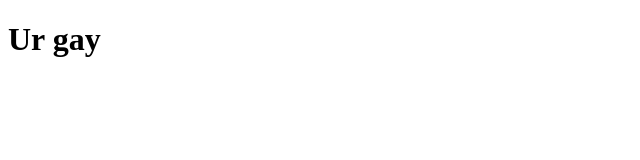
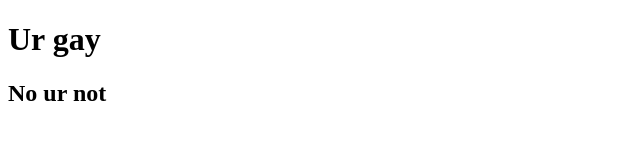
Before and after one commit to PMig2021/Anything, a plain HTML site: page index.html in a window 1280 px wide. Shown: the whole page, without its empty margins (0-640 px from the left). Drawn offline with Linux system fonts and the light colour scheme.

Commit message:
oi moço 2

```diff
--- a/index.html
+++ b/index.html
@@ -8,5 +8,6 @@
 </head>
 <body>
     <h1>Ur gay</h1>
+    <h2>No ur not</h2>
 </body>
 </html>
```
